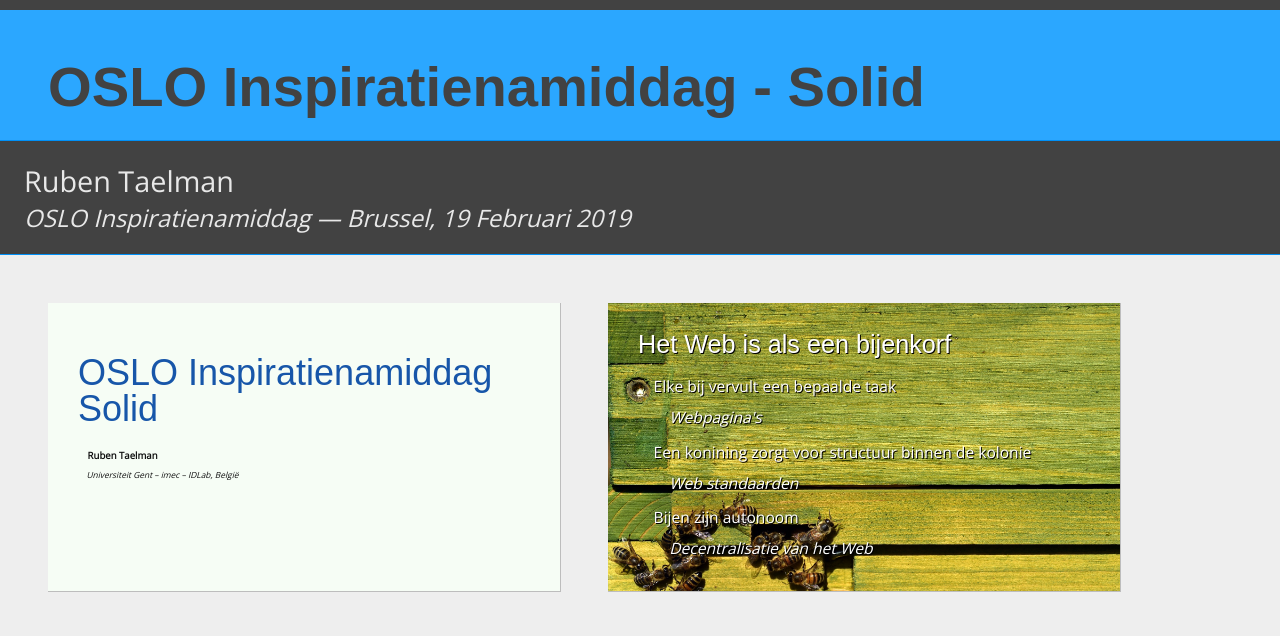
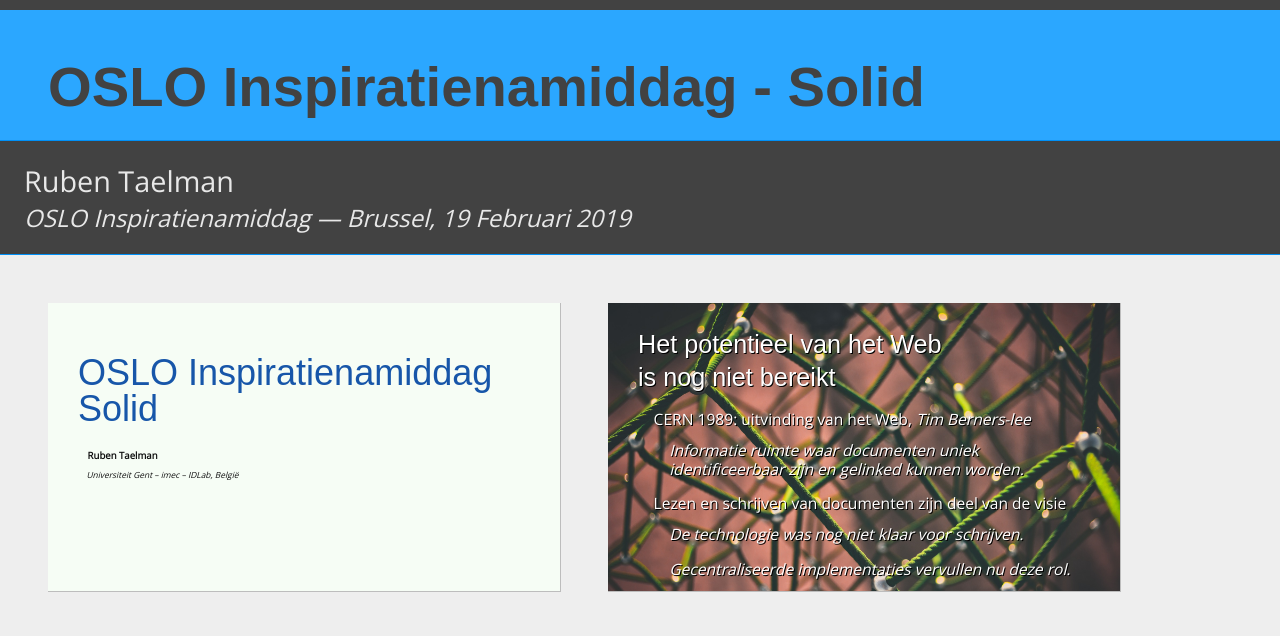
Before and after one commit to rubensworks/slides-2019-oslo-solid, a plain HTML site: page index.html in a window 1280 px wide. Shown: the top 636 px of the page. Drawn offline with nearby package versions, Linux system fonts and the light colour scheme; a web font is replaced by a local one.

Commit message:
Deploy rubensworks/slides-2019-oslo-solid to github.com/rubensworks/slides-2019-oslo-solid.git:gh-pages

```diff
--- a/index.html
+++ b/index.html
@@ -40,15 +40,14 @@
       <p class="affiliation"><a href="http://idlab.technology/">Universiteit Gent – imec – IDLab, België</a></p>
     </section>
 
-    <section id="start" class="slide" style="background-image: url('img/bees.jpg'); background-size: cover">
-        <h2 class="big" style="margin-top: 20px; color: white; text-shadow: 2px 2px black">Het Web is als een bijenkorf</h2>
+    <section id="start" class="slide" style="background-image: url('img/network.jpg'); background-size: cover">
+        <h2 class="big" style="margin-top: 20px; color: white; text-shadow: 2px 2px black">Het potentieel van het Web<br />is nog niet bereikt</h2>
         <ul style="color: white; text-shadow: 2px 2px black; font-size: 1.3em">
-            <li>Elke bij vervult een bepaalde taak</li>
-            <li><p class="indent" style="font-style:italic">Webpagina's</p></li>
-            <li>Een konining zorgt voor structuur binnen de kolonie</li>
-            <li><p class="indent" style="font-style:italic">Web standaarden</p></li>
-            <li>Bijen zijn autonoom</li>
-            <li><p class="indent" style="font-style:italic">Decentralisatie van het Web</p></li>
+            <li>CERN 1989: uitvinding van het Web, <em>Tim Berners-lee</em></li>
+            <li><p class="indent" style="font-style:italic">Informatie ruimte waar documenten uniek identificeerbaar zijn en gelinked kunnen worden.</p></li>
+            <li>Lezen en schrijven van documenten zijn deel van de visie</li>
+            <li><p class="indent" style="font-style:italic">De technologie was nog niet klaar voor schrijven.</p></li>
+            <li><p class="indent" style="font-style:italic">Gecentraliseerde implementaties vervullen nu deze rol.</p></li>
         </ul>
     </section>
 
```
Also changed, not shown: img/bees.jpg (deleted), img/network.jpg (added).
